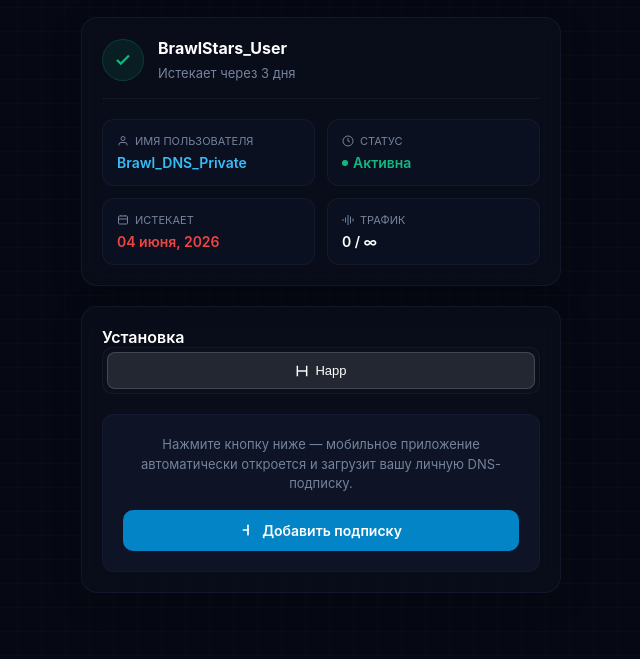
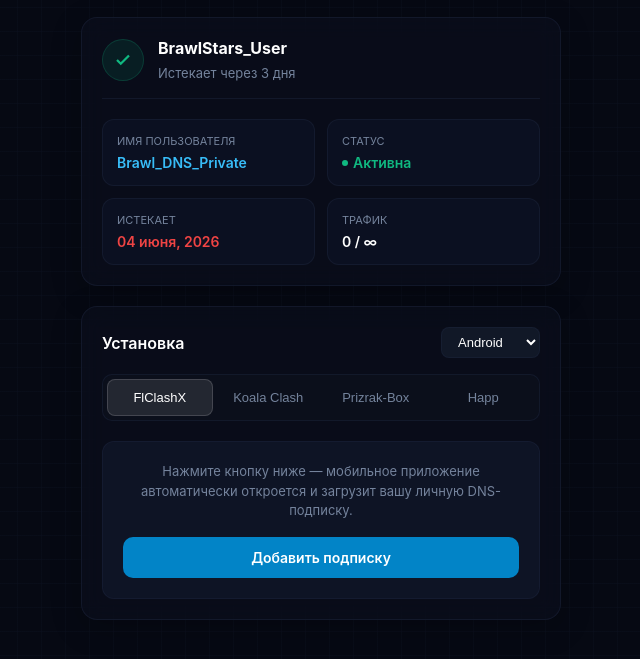
Before and after one commit to fckingcryxanz/vless-ez, a plain HTML site: page index.html in a window 1280 px wide. Shown: the part 65-724 px from the top of the page, without its empty margins (319-959 px from the left). Drawn offline with Linux system fonts and the light colour scheme.

Commit message:
Update index.html

```diff
--- a/index.html
+++ b/index.html
@@ -4,14 +4,12 @@
     <meta charset="UTF-8">
     <meta name="viewport" content="width=device-width, initial-scale=1.0">
     <title>Subscription Management</title>
-    <!-- Подключаем внешние стили CSS -->
     <link rel="stylesheet" href="./style.css">
 </head>
 <body>
 
 <div class="wrapper">
 
-    <!-- Навигационный бар -->
     <div class="header-panel">
         <div class="brand">
             <svg width="18" height="18" viewBox="0 0 24 24" fill="none" stroke="currentColor" stroke-width="2.5"><path d="M12 2v20M17 5v14M22 9v6M7 7v10M2 10v4"/></svg>
@@ -27,74 +25,65 @@
         </div>
     </div>
 
-    <!-- Инфо-Карточка -->
     <div class="main-card">
         <div class="user-profile">
             <div class="status-badge">
                 <svg width="18" height="18" viewBox="0 0 24 24" fill="none" stroke="currentColor" stroke-width="3"><polyline points="20 6 9 17 4 12"/></svg>
             </div>
             <div class="user-details">
-                <h3 id="user-id">BrawlStars_User</h3>
+                <h3>BrawlStars_User</h3>
                 <span>Истекает через 3 дня</span>
             </div>
         </div>
 
         <div class="info-grid">
             <div class="info-item">
-                <div class="info-label">
-                    <svg width="12" height="12" viewBox="0 0 24 24" fill="none" stroke="currentColor" stroke-width="2"><path d="M20 21v-2a4 4 0 0 0-4-4H8a4 4 0 0 0-4 4v2"></path><circle cx="12" cy="7" r="4"></circle></svg>
-                    Имя пользователя
-                </div>
+                <div class="info-label">Имя пользователя</div>
                 <div class="info-value" style="color: #38bdf8;">Brawl_DNS_Private</div>
             </div>
             <div class="info-item">
-                <div class="info-label">
-                    <svg width="12" height="12" viewBox="0 0 24 24" fill="none" stroke="currentColor" stroke-width="2"><circle cx="12" cy="12" r="10"></circle><polyline points="12 6 12 12 16 14"/></svg>
-                    Статус
-                </div>
+                <div class="info-label">Статус</div>
                 <div class="info-value active-text">Активна</div>
             </div>
             <div class="info-item">
-                <div class="info-label">
-                    <svg width="12" height="12" viewBox="0 0 24 24" fill="none" stroke="currentColor" stroke-width="2"><rect x="3" y="4" width="18" height="16" rx="2"></rect><line x1="16" y1="2" x2="16" y2="4"></line><line x1="8" y1="2" x2="8" y2="4"></line><line x1="3" y1="10" x2="21" y2="10"></line></svg>
-                    Истекает
-                </div>
+                <div class="info-label">Истекает</div>
                 <div class="info-value" style="color: var(--accent-red);">04 июня, 2026</div>
             </div>
             <div class="info-item">
-                <div class="info-label">
-                    <svg width="12" height="12" viewBox="0 0 24 24" fill="none" stroke="currentColor" stroke-width="2"><path d="M12 2v20M17 5v14M22 9v6M7 7v10M2 10v4"/></svg>
-                    Трафик
-                </div>
+                <div class="info-label">Трафик</div>
                 <div class="info-value">0 / ∞</div>
             </div>
         </div>
     </div>
 
-    <!-- Раздел приложений -->
     <div class="main-card">
-        <div class="section-head">Установка</div>
+        <div class="install-header">
+            <div class="section-head">Установка</div>
+            <!-- Выпадающий список систем без телевизоров -->
+            <select class="os-select" id="os-dropdown">
+                <option value="android">Android</option>
+                <option value="ios">iOS</option>
+                <option value="windows">Windows</option>
+                <option value="linux">Linux</option>
+                <option value="macos">macOS</option>
+            </select>
+        </div>
 
         <div class="tabs-container">
-            <button class="tab-item active">
-                <svg width="14" height="14" viewBox="0 0 24 24" fill="none" stroke="currentColor" stroke-width="2.5"><line x1="4" y1="21" x2="4" y2="3"></line><line x1="20" y1="21" x2="20" y2="3"></line><line x1="4" y1="12" x2="20" y2="12"></line></svg>
-                Happ
-            </button>
+            <button class="tab-item active">FlClashX</button>
+            <button class="tab-item">Koala Clash</button>
+            <button class="tab-item">Prizrak-Box</button>
+            <button class="tab-item">Happ</button>
         </div>
 
         <div class="action-container">
-            <p>Нажмите кнопку ниже — мобильное приложение автоматически откроется и загрузит вашу личную DNS-подписку.</p>
-
-            <a href="#" id="happ-link" class="btn-main">
-                <svg width="16" height="16" viewBox="0 0 24 24" fill="none" stroke="currentColor" stroke-width="2.5" stroke-linecap="round" stroke-linejoin="round"><line x1="12" y1="5" x2="12" y2="19"></line><line x1="5" y1="12" x2="12" y2="12"></line></svg>
-                Добавить подписку
-            </a>
+            <p id="instruction-text">Нажмите кнопку ниже — мобильное приложение автоматически откроется и загрузит вашу личную DNS-подписку.</p>
+            <a href="#" id="happ-link" class="btn-main">Добавить подписку</a>
         </div>
     </div>
 
 </div>
 
-<!-- Подключаем внешний скрипт логики в самом конце body -->
 <script src="./script.js"></script>
 </body>
 </html>
```
